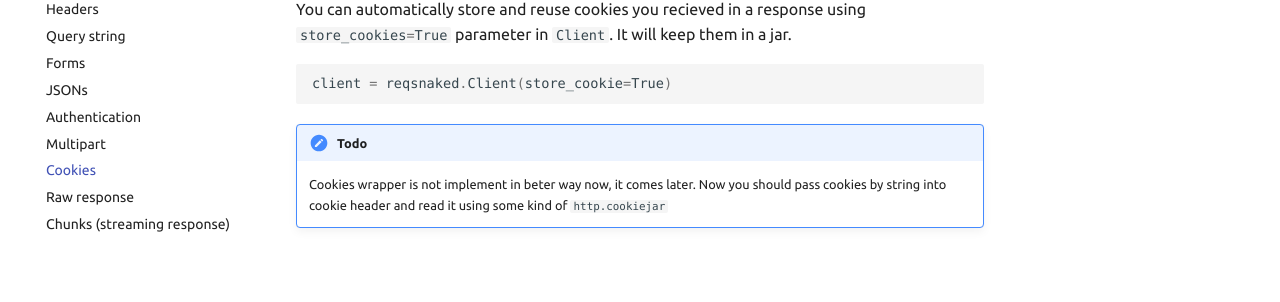
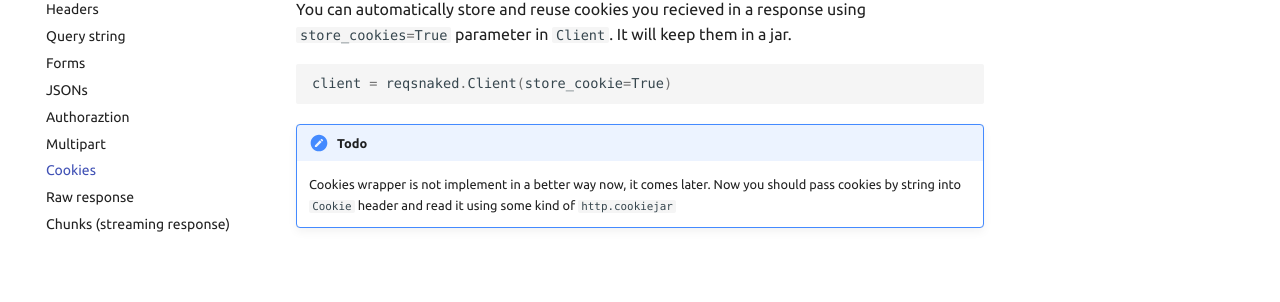
Before and after one commit to deknowny/reqsnaked, an MkDocs documentation site: the page built from guide/user-guide/cookies.md, in a window 1280 px wide. Shown: the part 231-533 px from the top of the page. Built offline with MkDocs 1.6.1 and Material for MkDocs 9.7.7, drawn with Linux system fonts in a browser that asks for light colours; some web fonts are replaced; comment, search, counter and statistics services are not loaded; the version menu is left out.

Commit message:
Fix mistakes

````diff
--- a/guide/user-guide/cookies.md
+++ b/guide/user-guide/cookies.md
@@ -6,4 +6,4 @@ client = reqsnaked.Client(store_cookie=True)
 ```
 
 !!! Todo
-    Cookies wrapper is not implement in beter way now, it comes later. Now you should pass cookies by string into cookie header and read it using some kind of `http.cookiejar`
+    Cookies wrapper is not implement in a better way now, it comes later. Now you should pass cookies by string into `Cookie` header and read it using some kind of `http.cookiejar`
--- a/mkdocs.yml
+++ b/mkdocs.yml
@@ -18,7 +18,7 @@ nav:
     - Query string: user-guide/query-string.md
     - Forms: user-guide/form.md
     - JSONs: user-guide/json.md
-    - Authentication: user-guide/auth.md
+    - Authoraztion: user-guide/auth.md
     - Multipart: user-guide/multipart.md
     - Cookies: user-guide/cookies.md
     - Raw response: user-guide/raw-response.md
````
